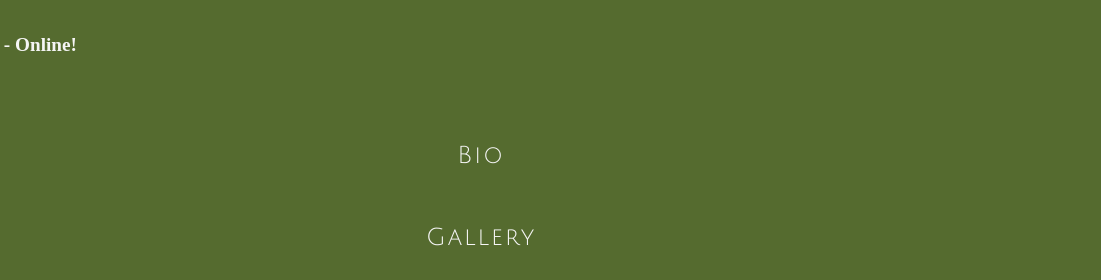
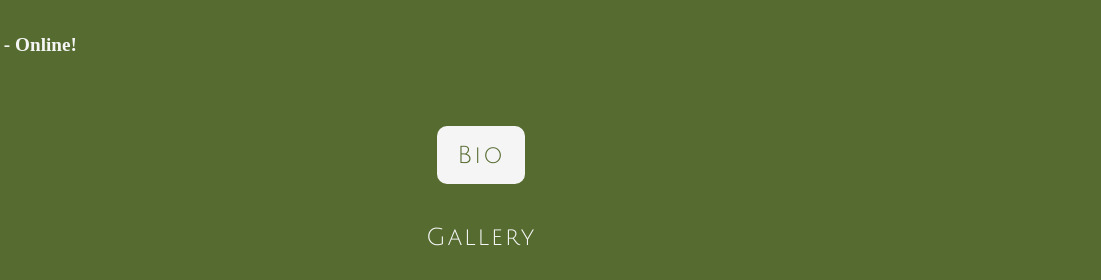
Before and after one commit to RVCC-IDMX/about-me-mnolasc2297-1, a plain HTML site: page index.html in a window 1280 px wide. In both pictures the pointer is over the link "Bio". Shown: the top 280 px of the page, 179-1280 px from the left. Drawn offline with Linux system fonts and the light colour scheme; a web font is replaced by a local one.

Commit message:
added hover css

```diff
--- a/css/nav.css
+++ b/css/nav.css
@@ -82,6 +82,19 @@ margin-bottom: 1rem;
 
 }
 
+.navbar-links a:hover,
+.navbar-links a:focus {
+color: darkolivegreen;
+background-color: whitesmoke;
+border-radius: 10px;
+outline: none;
+
+
+},
+
+
+
+
 
 
 
```
